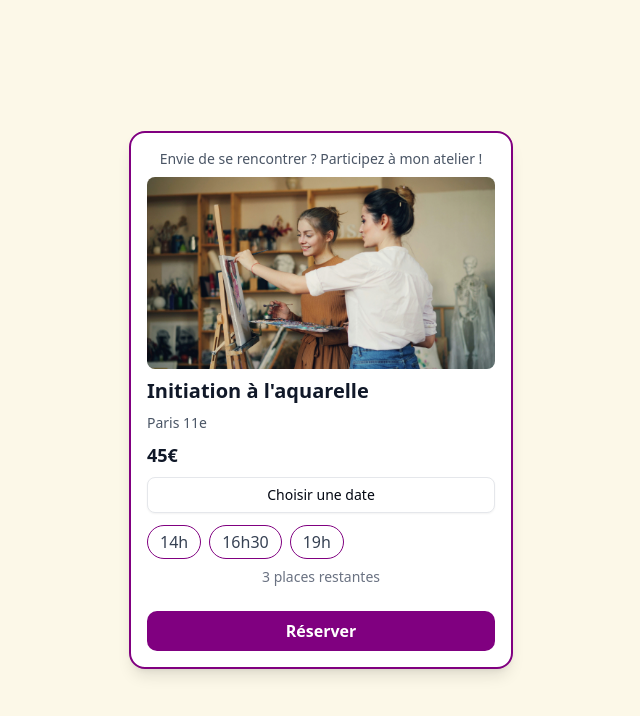
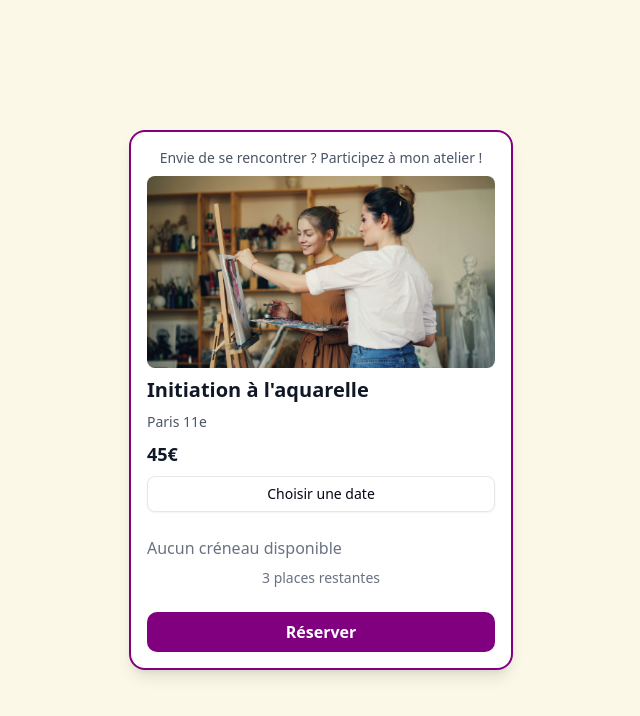
Before and after one commit to LisaMrc/daisy-project, a Next.js app: page / in a window 1280 px wide. Shown: the top 716 px of the page, without its empty margins (319-959 px from the left). Built offline with nearby package versions, Linux system fonts and the light colour scheme.

Commit message:
:bug: Fixed the link between booking hours and days

```diff
--- a/components/BookingDatePicker.tsx
+++ b/components/BookingDatePicker.tsx
@@ -6,52 +6,56 @@ import { Popover, PopoverTrigger, PopoverContent } from '@/components/ui/popover
 import { Button } from '@/components/ui/button';
 import { fr } from 'date-fns/locale';
 
-export default function BookingDatePicker() {
-  // useState retourne un tableau [state, setter]
-  // date -> contient une instance de Date ou undefined : c'est notre élément qui varie
-  // setDate ->fonction pour mettre à jour date : c'est le setter de l'élément date
-  //   par défaut, on la met en undefined (pas écrit ici car s'il n'y a rien c'est automatiquement undefined)
+interface BookingDatePickerProps {
+  primaryColor: string;
+  selectedSlot: string | null;
+  setSelectedSlot: React.Dispatch<React.SetStateAction<string | null>>;
+}
+
+export default function BookingDatePicker({
+  primaryColor,
+  selectedSlot,
+  setSelectedSlot,
+}: BookingDatePickerProps) {
   const [date, setDate] = useState<Date | undefined>();
+  const [slots, setSlots] = useState<string[]>([]);
 
-  // Faux planning
   const schedule = {
     monday: ['17:30', '20:00'],
-    wednesday: ['13:00'],
+    wednesday: ['13:00', '14:00', '21:00'],
     friday: ['18:30'],
   };
 
-  // Fonction "est-ce qu'il y a un cours le [jour] ? Vrai/faux"
   function hasSchedule(d: Date): boolean {
-    const today = new Date();
-    today.setHours(0, 0, 0, 0);
     const day = d.toLocaleDateString('en-US', { weekday: 'long' }).toLowerCase();
     return Boolean(schedule[day as keyof typeof schedule]);
   }
 
-  // Fonction "est-ce [jour] est déjà passé ? Vrai/faux"
   function hasPassed(d: Date): boolean {
     const today = new Date();
-    today.setHours(0, 0, 0, 0); // ignore l’heure pour ne comparer que le jour
-
-    const day = new Date(d);
-    day.setHours(0, 0, 0, 0);
-    return day < today;
+    today.setHours(0, 0, 0, 0);
+    const checkDay = new Date(d);
+    checkDay.setHours(0, 0, 0, 0);
+    return checkDay < today;
   }
 
-  // Fonction "est-ce que [jour] doit être grisé ?"
   function isDisabled(d: Date): boolean {
     return hasPassed(d) || !hasSchedule(d);
   }
 
-  // Quand un utilisateur sélectionne une date
   function handleSelect(d: Date | undefined) {
-    if (!d) return;
-    if (!hasSchedule(d)) return; // On ignore les dates grisées
+    if (!d || isDisabled(d)) return;
+
     setDate(d);
+    const day = d.toLocaleDateString('en-US', { weekday: 'long' }).toLowerCase();
+    const availableSlots = schedule[day as keyof typeof schedule] || [];
+    setSlots(availableSlots);
+
+    // Reset selectedSlot si le créneau précédent n'existe plus
+    if (!availableSlots.includes(selectedSlot || '')) {
+      setSelectedSlot(null);
+    }
   }
-
-  // NB : ici les 3 fonctions peuvent être rassemblées en une seule,
-  // mais j'ai décidé de les séparer pour un code plus flexible et lisible (single responsibility)
 
   return (
     <div className="flex flex-col gap-4">
@@ -77,6 +81,29 @@ export default function BookingDatePicker() {
           />
         </PopoverContent>
       </Popover>
+
+      {/* Boutons créneau dynamiques */}
+      <div className="flex flex-wrap gap-2 mt-2">
+        {slots.length > 0 ? (
+          slots.map((slot) => (
+            <button
+              key={slot}
+              onClick={() => setSelectedSlot((prev) => (prev === slot ? null : slot))}
+              className={`px-3 py-1 rounded-full border font-medium ${
+                selectedSlot === slot ? 'text-white' : 'text-gray-700'
+              }`}
+              style={{
+                backgroundColor: selectedSlot === slot ? primaryColor : 'transparent',
+                borderColor: primaryColor,
+              }}
+            >
+              {slot}
+            </button>
+          ))
+        ) : (
+          <p className="text-gray-500">Aucun créneau disponible</p>
+        )}
+      </div>
     </div>
   );
 }
--- a/components/BookingWidget.tsx
+++ b/components/BookingWidget.tsx
@@ -1,32 +1,22 @@
-'use client'; // C'est un component côté client
+'use client';
 
 import { useState } from 'react';
 import BookingDatePicker from "./BookingDatePicker";
 
-// Rendre la couleur personnalisable
 interface BookingWidgetProps {
   primaryColor?: string;
 }
 
 export default function BookingWidget({ primaryColor = '#800080' }: BookingWidgetProps) {
-  // les états
   const [selectedSlot, setSelectedSlot] = useState<string | null>(null);
   const [status, setStatus] = useState<'idle' | 'loading' | 'success' | 'error'>('idle');
 
-  // simulation API
   const workshop = {
     title: "Initiation à l'aquarelle",
     image: '/image.jpg',
     location: 'Paris 11e',
     price: '45€',
     spotsLeft: 3,
-    slots: ['14h', '16h30', '19h'],
-  };
-
-  const schedule = {
-    monday: ['17:30', '20:00'],
-    wednesday: ['13:00'],
-    friday: ['18:30'],
   };
 
   const handleBooking = () => {
@@ -35,7 +25,6 @@ export default function BookingWidget({ primaryColor = '#800080' }: BookingWidge
     setTimeout(() => {
       setStatus(Math.random() > 0.2 ? 'success' : 'error');
     }, 1200);
-    // TODO: à verifier
   };
 
   return (
@@ -51,30 +40,21 @@ export default function BookingWidget({ primaryColor = '#800080' }: BookingWidge
           src={workshop.image}
           alt={workshop.title}
           className="w-full h-48 object-cover rounded-md"
-        />{' '}
-        {/* J'imite comment les images sont positionnées sur le site de Daisyapp */}
+        />
+
         <h2 className="text-xl font-bold text-gray-900">{workshop.title}</h2>
         <p className="text-sm text-gray-600">{workshop.location}</p>
         <p className="text-lg font-semibold text-gray-900">{workshop.price}</p>
-        <BookingDatePicker />
-        <div className="flex flex-wrap gap-2 mt-3">
-          {workshop.slots.map((slot) => (
-            <button
-              key={slot}
-              onClick={() => setSelectedSlot(slot)}
-              className={`px-3 py-1 rounded-full border ${
-                selectedSlot === slot ? 'text-white' : 'text-gray-700'
-              }`}
-              style={{
-                backgroundColor: selectedSlot === slot ? primaryColor : 'transparent',
-                borderColor: primaryColor,
-              }}
-            >
-              {slot}
-            </button>
-          ))}
-        </div>
+
+        {/* On passe la primaryColor et la sélection à BookingDatePicker */}
+        <BookingDatePicker
+          primaryColor={primaryColor}
+          selectedSlot={selectedSlot}
+          setSelectedSlot={setSelectedSlot}
+        />
+
         <p className="text-sm text-gray-500 text-center">{workshop.spotsLeft} places restantes</p>
+
         <button
           onClick={handleBooking}
           disabled={status === 'loading'}
```
